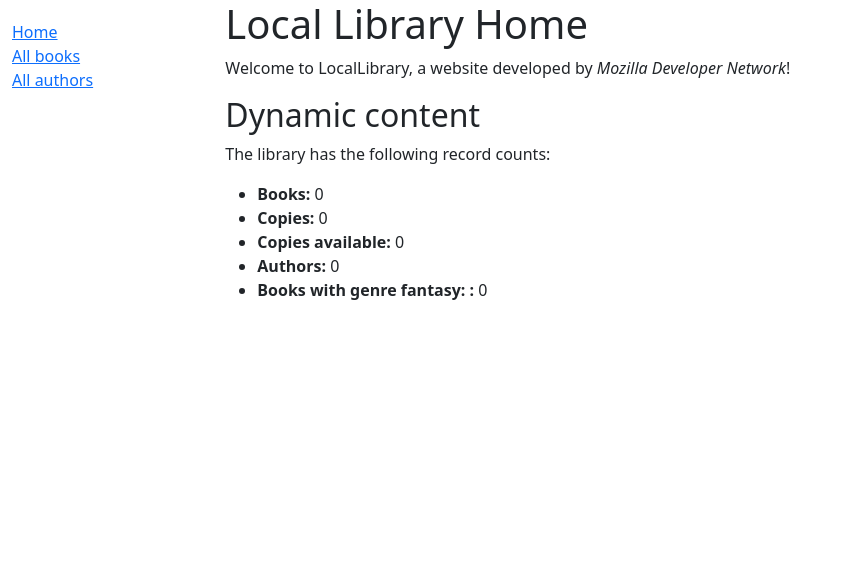
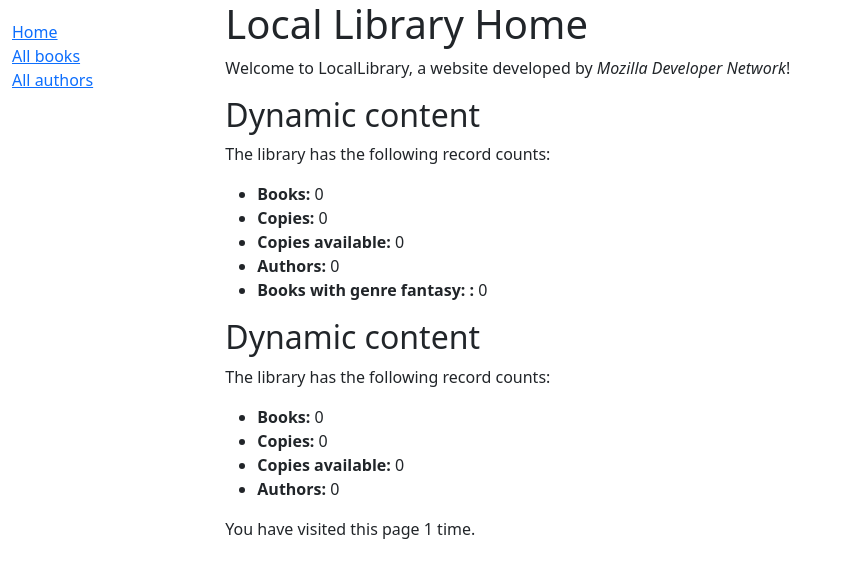
Before and after one commit to Jordi577/django_local_library, a Django app: page /catalog/ in a window 1280 px wide. Shown: the top 578 px of the page, without its empty margins (0-841 px from the left). Run offline with Django 5.2, Linux system fonts and the light colour scheme; data that the repository does not hold is empty.

Commit message:
Added session

```diff
--- a/catalog/templates/index.html
+++ b/catalog/templates/index.html
@@ -15,4 +15,19 @@
     <li><strong>Authors:</strong> {{ num_authors }}</li>
     <li><strong>Books with genre fantasy: :</strong> {{ num_books_with_genre }}</li>
   </ul>
+
+  <h2>Dynamic content</h2>
+
+<p>The library has the following record counts:</p>
+<ul>
+  <li><strong>Books:</strong> {{ num_books }}</li>
+  <li><strong>Copies:</strong> {{ num_instances }}</li>
+  <li><strong>Copies available:</strong> {{ num_instances_available }}</li>
+  <li><strong>Authors:</strong> {{ num_authors }}</li>
+</ul>
+
+<p>
+  You have visited this page {{ num_visits }} time{{ num_visits|pluralize }}.
+</p>
+
 {% endblock %}
--- a/catalog/views.py
+++ b/catalog/views.py
@@ -24,12 +24,24 @@ def index(request):
     # The 'all()' is implied by default.
     num_authors = Author.objects.count()
 
+    ### Session cookies: View count
+    # Get a session value, setting a default if is not present
+    num_visits = request.session.get('num_visits', 0)
+    num_visits += 1
+    # Set a sesseion value e.g. increment in num_visits after vising index
+    request.session['num_visits'] = num_visits
+
+    # Deleting a session value
+    # del request.session['num_visits']
+
     context = {
         'num_books': num_books,
         'num_instances': num_instances,
         'num_instances_available': num_instances_available,
         'num_books_with_genre': num_books_with_genre,
         'num_authors': num_authors,
+        # Handing session dict to template
+        'num_visits': num_visits,
     }
 
     # Render the HTML template index.html with the data in the context variable
```
